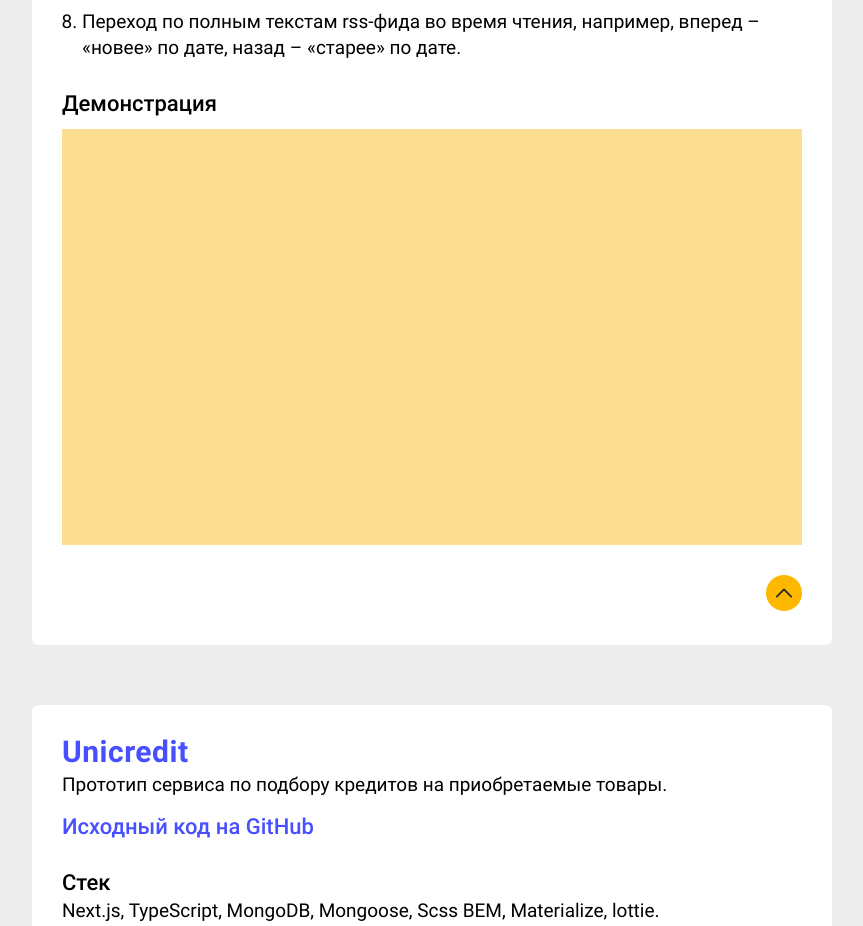
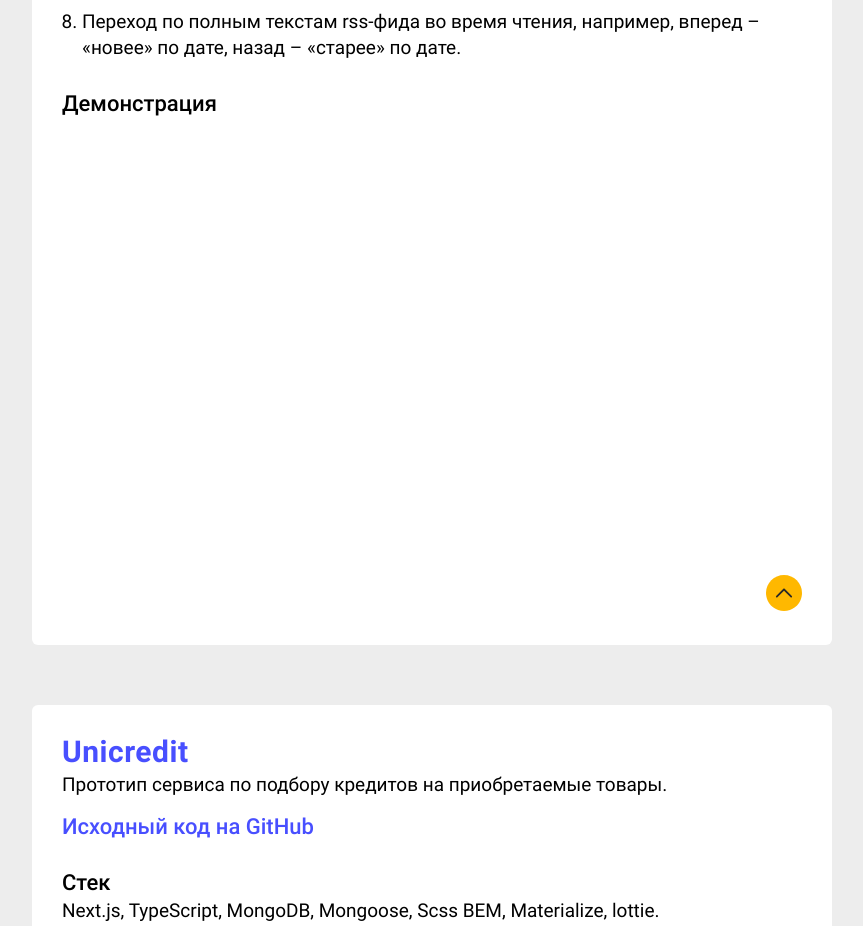
Before and after one commit to odivus/odivus.github.io, a React (Create React App) app: page /portfolio in a window 1280 px wide. Shown: the part 1180-2106 px from the top of the page, without its empty margins (208-1071 px from the left). Built offline with nearby package versions, Linux system fonts and the light colour scheme.

Commit message:
Remove backgraund color from .player-wrapper

```diff
--- a/src/components/Portfolio/Video.css
+++ b/src/components/Portfolio/Video.css
@@ -2,7 +2,6 @@
   position: relative;
   padding-top: 56.25% ;/* Player ratio: 100 / (1280 / 720) */
   margin: 12px 0 30px;
-  background-color: #fbde92;
   z-index: 0;
 }
 
```
